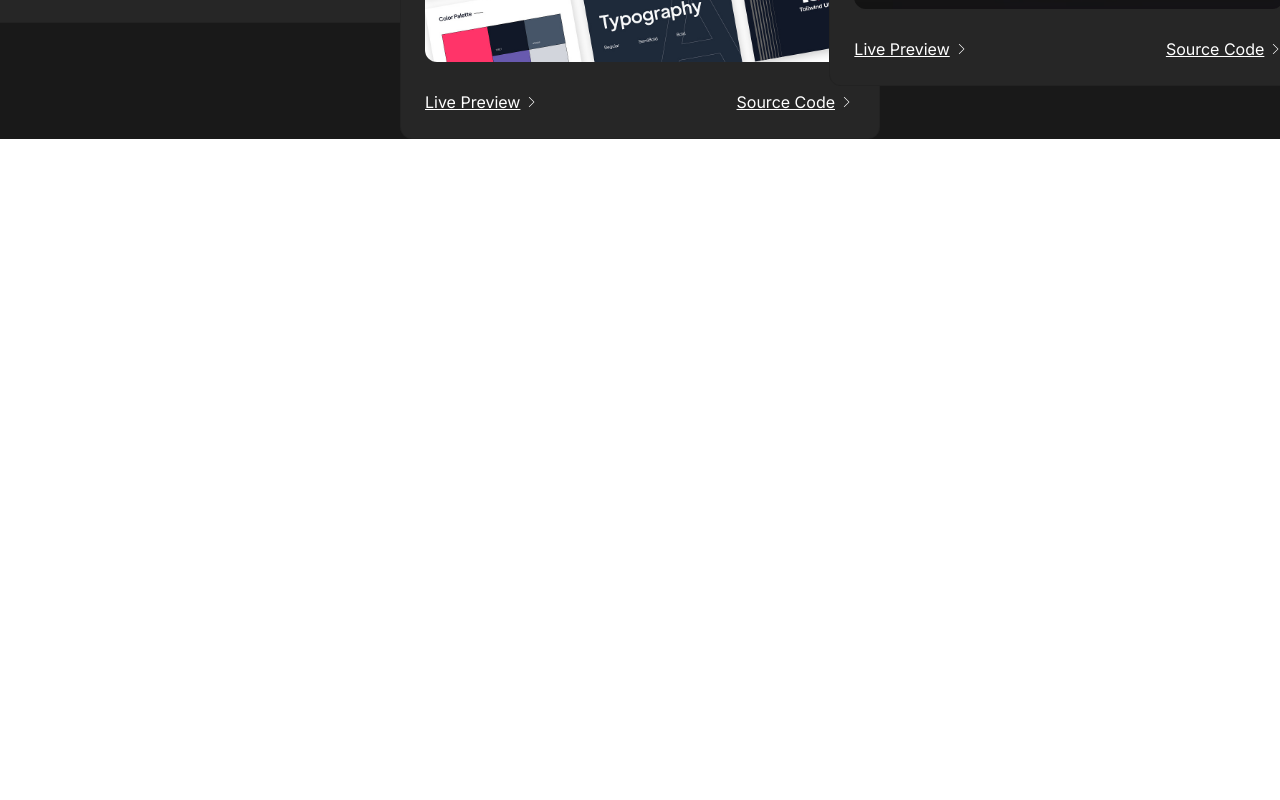
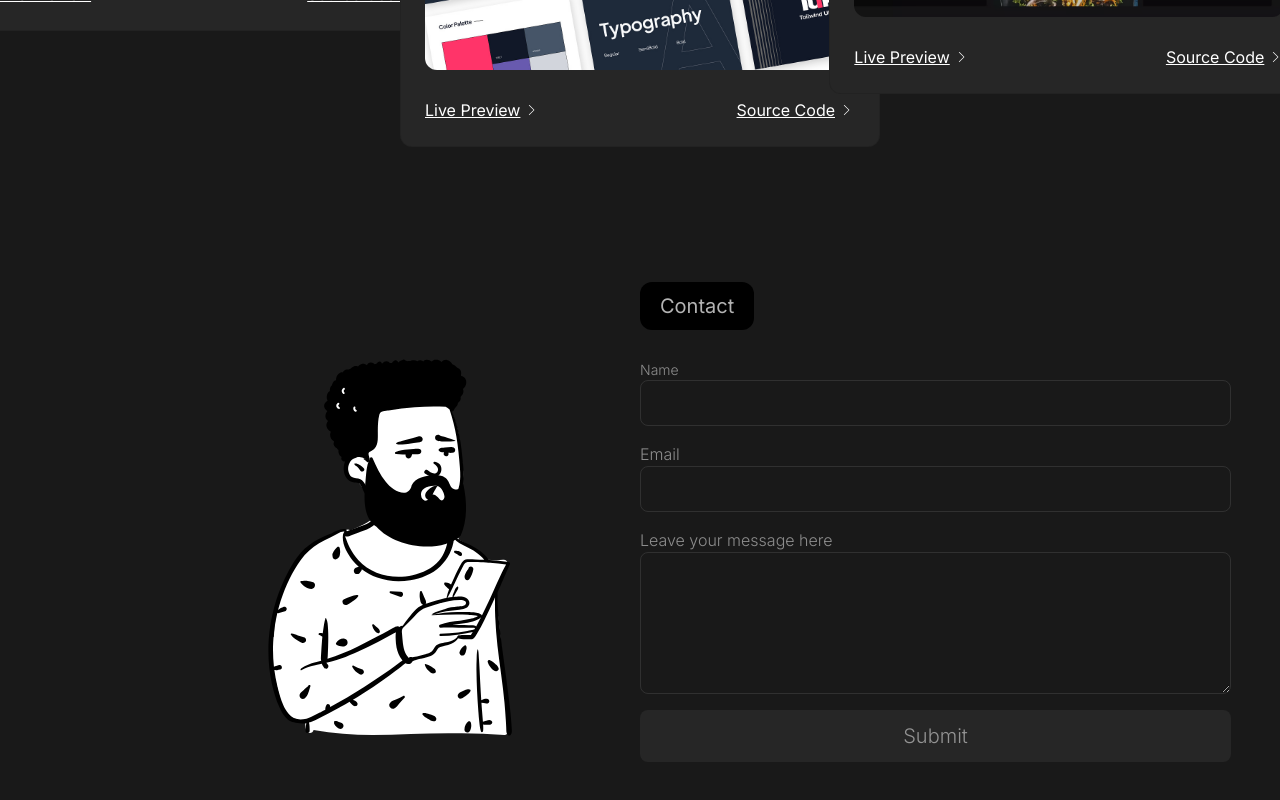
Before and after one commit to devayush204/devayush, a Next.js app: page / in a window 1280 px wide. Shown: the part 3462-4262 px from the top of the page. Before the commit the page ends 3601 px from the top, so only its background shows below. Built offline with nearby package versions, Linux system fonts and the light colour scheme.

Commit message:
contact updated

```diff
--- a/app/(components)/Contact.js
+++ b/app/(components)/Contact.js
@@ -1,10 +1,67 @@
-import React from 'react'
+"use client"
+import Image from 'next/image'
+import React, { useState } from 'react'
+import img from '../assets/contact-peep.svg'
+import { db } from '@/utils/firestoreConfig'
 
 const Contact = () => {
+  const [name, setName] = useState("")
+  const [email, setEmail] = useState("")
+  const [message, setMessage] = useState("")
+
+
+  const handleSubmit = async (e) => {
+    e.preventDefault();
+    try {
+      await db.collection('contacts').add(formData);
+      console.log('Data saved successfully!');
+      // Optionally, reset the form after submission
+      setFormData({ name: '', email: '', message: '' });
+    } catch (error) {
+      console.error('Error saving data:', error.message);
+    }
+  };
   return (
-   <section className='' id='contact'>
+    <section className='flex py-10 items-center h-[100vh] ' id='contact'>
+      <div className='flex-1 flex justify-end '>
+        <Image src={img} alt='img'  />
+      </div>
+      <div className='flex-1 flex flex-col '>
+        <div>
+          <span className={`text-lg xl:text-xl px-5 py-3 rounded-xl bg-black  text-white/70 `}>Contact</span>
+        </div>
+        <div className='flex'>
+          <form className='flex flex-col py-10 text-white/50 font-light gap-4'>
+            <div className='flex flex-col text-sm'>
+              <label className='' htmlFor="name">Name</label>
+              <input className='bg-transparent text-lg border-[1px] rounded-lg py-2 px-3 outline-none focus:border-white/30 border-white/10 text-white/70'
+              type="text"
+              value={name}
+              onChange={e => setName(e.target.value)}/>
+            </div>
+            <div className='flex flex-col'>
+              <label htmlFor="email">Email</label>
+              <input className='bg-transparent border-[1px] rounded-lg py-2 px-3 outline-none focus:border-white/30 text-lg border-white/10 text-white/70'
+              type="text"
+              value={email}
+              onChange={e => setEmail(e.target.value)} />
+            </div>
+            <div className='flex flex-col'>
+              <label htmlFor="message">Leave your message here</label>
+              <textarea
+              className='bg-transparent border-[1px] rounded-lg px-3 outline-none focus:border-white/30 text-lg border-white/10 text-white/70'
+              name="message" id="" cols="50" rows="5"
+              value={message}
+              onChange={e => setMessage(e.target.value)}></textarea>
+            </div>
 
-   </section>
+              <button className='text-center bg-[#262626] text-xl rounded-lg py-3 hover:bg-black hover:text-white transition-all duration-50 '
+              onClick={handleSubmit}
+              >Submit</button>
+          </form>
+        </div>
+      </div>
+    </section>
   )
 }
 
--- a/app/(components)/Projects.js
+++ b/app/(components)/Projects.js
@@ -10,7 +10,7 @@ export default function Projects() {
   return (
     <section id="projects" className="">
       <div className="flex justify-center items-center mb-10">
-        <button className={`text-lg xl:text-xl px-5 py-2 rounded-xl bg-black  text-white/70 `}>
+        <button className={`text-lg xl:text-xl px-5 py-3 rounded-xl bg-black  text-white/70 `}>
           Projects
         </button>
       </div>
--- a/package.json
+++ b/package.json
@@ -11,6 +11,7 @@
   "dependencies": {
     "@fortawesome/fontawesome-free": "^6.5.2",
     "clsx": "^2.1.0",
+    "firebase": "^10.11.1",
     "framer-motion": "^11.1.7",
     "mini-svg-data-uri": "^1.4.4",
     "next": "14.1.4",
--- /dev/null
+++ b/utils/firestoreConfig.js
@@ -0,0 +1,26 @@
+
+import { initializeApp } from "firebase/app";
+import {getAuth} from "firebase/auth"
+import { GoogleAuthProvider } from "firebase/auth";
+import {getFirestore} from "firebase/firestore"
+import {getStorage} from "firebase/storage"
+
+const firebaseConfig = {
+  apiKey: "AIzaSyD8nLFuMQYnEpB49izfeUfJuBr1HjGo5Gc",
+  authDomain: "portfolio-ec485.firebaseapp.com",
+  projectId: "portfolio-ec485",
+  storageBucket: "portfolio-ec485.appspot.com",
+  messagingSenderId: "348782593569",
+  appId: "1:348782593569:web:21f901727135f36a2f8560",
+  measurementId: "G-VCJP2KBMDG"
+};
+// Initialize Firebase
+const app = initializeApp(firebaseConfig);
+
+const Auth = getAuth(app)
+const Provider = new GoogleAuthProvider()
+const db = getFirestore(app)
+const storage = getStorage(app)
+
+
+export {Auth, Provider, db, storage};
```
Also changed, not shown: app/assets/contact-peep.svg (added), 1 other file (tests, documents, lock files or other folders).
